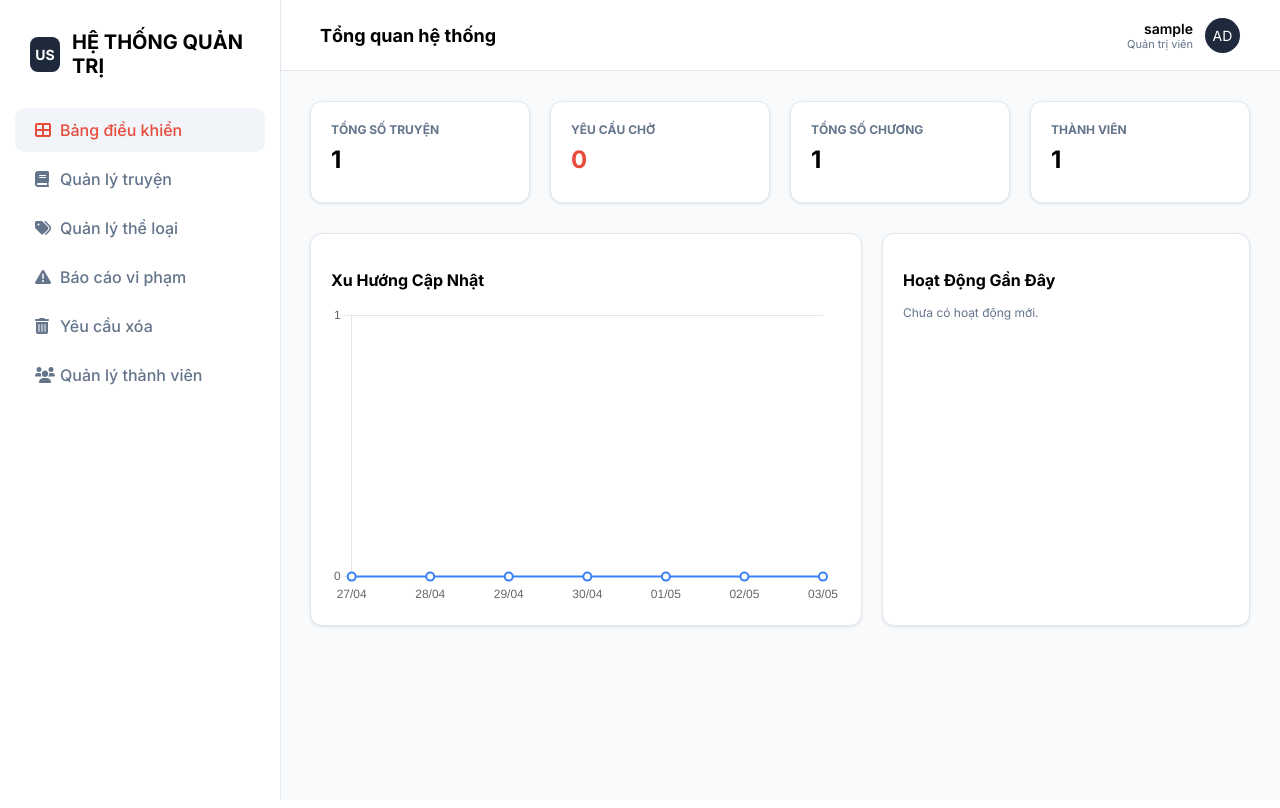
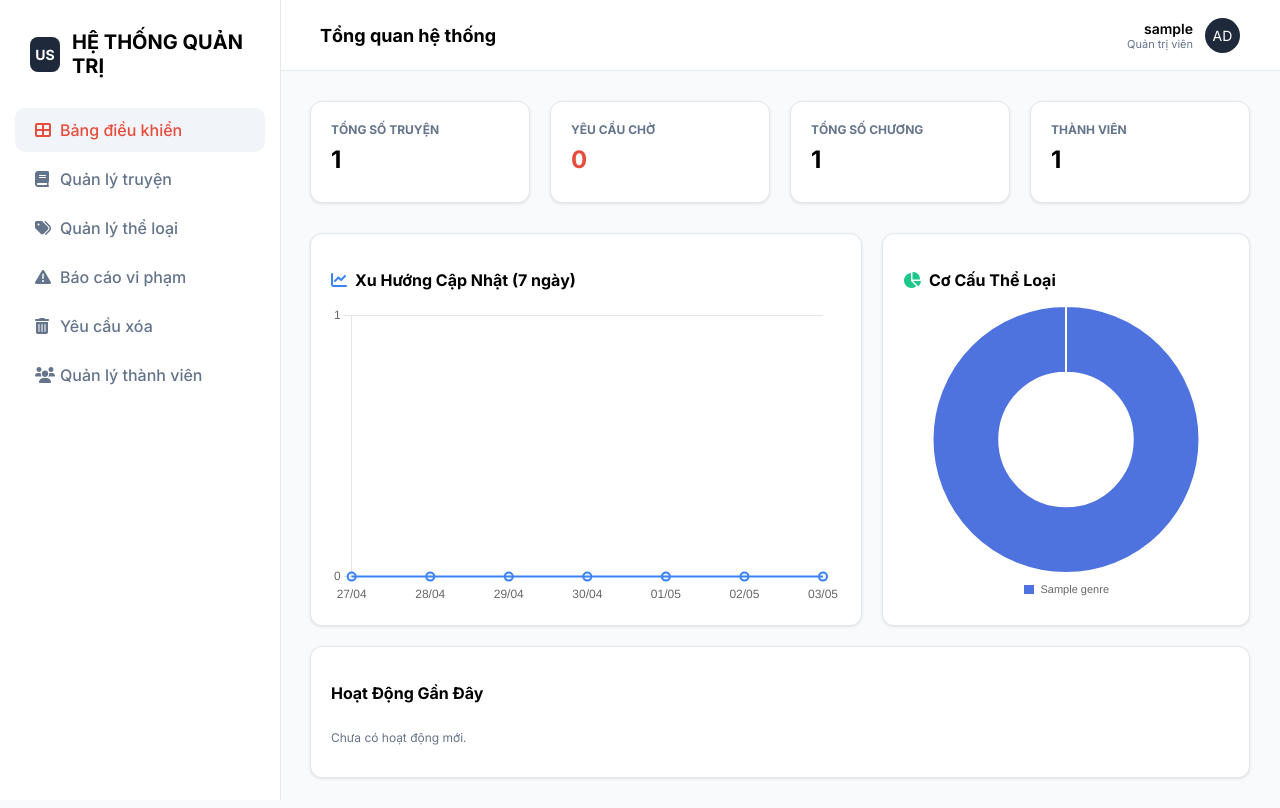
Before and after one commit to SuigintouS5/web-doc-truyen, a Django app: page /admin-tong/ in a window 1280 px wide. Run offline with Django 5.2, Linux system fonts and the light colour scheme; a user stored in the database is signed in; tables that the repository leaves empty hold one stand-in row (values such as "Sample post"); data that the repository does not hold is empty; parts of the project's set-up code (start-up, migrations or seed data) failed here and were passed over.

Commit message:
chart.js

```diff
--- a/Django1/admin_all/views.py
+++ b/Django1/admin_all/views.py
@@ -23,17 +23,20 @@ def superuser_required(view_func):
 def dashboard(request):
     """Trang chủ Admin với biểu đồ và thống kê"""
     # --- 1. Thống kê tổng quan ---
+    # Đếm tổng số lượng dựa trên các Model đã định nghĩa
     tong_so_truyen = Truyen.objects.count()
     tong_so_chuong = Chuong.objects.count()
     tong_so_user = User.objects.count()
 
-    # Đếm số yêu cầu xóa và báo cáo chưa xử lý
+    # Đếm số yêu cầu xóa từ Notification và báo cáo chưa xử lý từ Report
     so_yeu_cau_cho = Notification.objects.filter(loai='delete_request').count()
     so_bao_cao_cho = Report.objects.filter(trang_thai='pending').count()
 
-    # --- 2. Dữ liệu Biểu đồ (7 ngày qua) ---
+    # --- 2. Dữ liệu Biểu đồ 1: Số chương đăng (7 ngày qua) ---
     today = timezone.now().date()
     seven_days_ago = today - timedelta(days=6)
+
+    # Thống kê số chương theo từng ngày
     stats = Chuong.objects.filter(ngay_dang__date__gte=seven_days_ago) \
         .annotate(day=TruncDay('ngay_dang')) \
         .values('day') \
@@ -45,10 +48,21 @@ def dashboard(request):
     for i in range(7):
         current_day = seven_days_ago + timedelta(days=i)
         labels.append(current_day.strftime('%d/%m'))
+        # Lấy số lượng chương của ngày hiện tại, nếu không có thì mặc định là 0
         count = next((entry['count'] for entry in stats if entry['day'].date() == current_day), 0)
         data_points.append(count)
 
-    # --- 3. Hoạt động gần đây ---
+    # --- 3. Dữ liệu Biểu đồ 2: Thống kê Truyện theo Thể loại ---
+    # SỬA LỖI: Sử dụng 'truyens' thay vì 'truyen' theo related_name trong Model
+    stats_the_loai = Genre.objects.annotate(
+        num_truyen=Count('truyens')
+    ).order_by('-num_truyen')[:7]
+
+    genre_labels = [g.name for g in stats_the_loai]
+    genre_data = [g.num_truyen for g in stats_the_loai]
+
+    # --- 4. Hoạt động gần đây ---
+    # Lấy 6 thông báo mới nhất kèm dữ liệu liên quan để tối ưu truy vấn
     recent_actions = Notification.objects.select_related('user_from', 'truyen').all().order_by('-ngay_tao')[:6]
 
     context = {
@@ -57,8 +71,11 @@ def dashboard(request):
         'tong_so_user': tong_so_user,
         'so_yeu_cau_cho': so_yeu_cau_cho,
         'so_bao_cao_cho': so_bao_cao_cho,
+        # Chuyển đổi dữ liệu sang định dạng JSON để Chart.js có thể đọc được
         'chart_labels': json.dumps(labels),
         'chart_data': json.dumps(data_points),
+        'genre_labels': json.dumps(genre_labels),
+        'genre_data': json.dumps(genre_data),
         'recent_actions': recent_actions,
     }
     return render(request, 'admin_all/base_admin.html', context)
--- a/Django1/doctruyen/templates/admin_all/base_admin.html
+++ b/Django1/doctruyen/templates/admin_all/base_admin.html
@@ -125,14 +125,26 @@
             </div>
 
             <div class="dashboard-grid">
+    <!-- Biểu đồ 1: Xu hướng (Dòng) -->
     <div class="card">
-                    <h3 style="font-size: 16px; margin-bottom: 15px;">Xu Hướng Cập Nhật</h3>
+        <h3 style="font-size: 16px; margin-bottom: 15px;">
+            <i class="fas fa-chart-line" style="margin-right: 8px; color: #3b82f6;"></i>Xu Hướng Cập Nhật (7 ngày)
+        </h3>
         <div style="height: 300px;"><canvas id="readershipChart"></canvas></div>
     </div>
 
+    <!-- Biểu đồ 2: Thể loại (Tròn) - MỚI THÊM -->
     <div class="card">
+        <h3 style="font-size: 16px; margin-bottom: 15px;">
+            <i class="fas fa-chart-pie" style="margin-right: 8px; color: #1cc88a;"></i>Cơ Cấu Thể Loại
+        </h3>
+        <div style="height: 300px;"><canvas id="genreChart"></canvas></div>
+    </div>
+
+    <!-- Danh sách hoạt động (Để ở hàng dưới) -->
+    <div class="card" style="grid-column: span 2;">
         <h3 style="font-size: 16px; margin-bottom: 15px;">Hoạt Động Gần Đây</h3>
-                    <div class="action-list">
+        <div class="action-list" style="display: grid; grid-template-columns: repeat(auto-fit, minmax(300px, 1fr)); gap: 15px;">
             {% for action in recent_actions %}
             <div class="action-item">
                 <div class="action-point"></div>
@@ -155,16 +167,19 @@
     </div>
 </div>
 
+           <!-- Chứa dữ liệu sạch từ Django chuyển sang JSON -->
 <script id="chart-data" type="application/json">
     {
         "labels": {{ chart_labels|safe|default:"[]" }},
-                    "data": {{ chart_data|safe|default:"[]" }}
+        "data": {{ chart_data|safe|default:"[]" }},
+        "genreLabels": {{ genre_labels|safe|default:"[]" }},
+        "genreData": {{ genre_data|safe|default:"[]" }}
     }
 </script>
 
 <script>
     document.addEventListener('DOMContentLoaded', function() {
-                    // Tự động ẩn thông báo sau 5 giây
+        // 1. Xử lý ẩn thông báo
         setTimeout(function() {
             const msgContainer = document.querySelector('.messages-container');
             if (msgContainer) {
@@ -174,14 +189,14 @@
             }
         }, 5000);
 
-                    const canvas = document.getElementById('readershipChart');
+        // 2. Khởi tạo dữ liệu
         const dataContainer = document.getElementById('chart-data');
-                    if (!canvas || !dataContainer) return;
+        if (!dataContainer) return;
+        const jsonData = JSON.parse(dataContainer.textContent);
 
-                    const ctx = canvas.getContext('2d');
-                    try {
-                        const jsonData = JSON.parse(dataContainer.textContent);
-                        new Chart(ctx, {
+        // --- BIỂU ĐỒ 1: LINE CHART (Số chương) ---
+const ctxLine = document.getElementById('readershipChart').getContext('2d');
+new Chart(ctxLine, {
     type: 'line',
     data: {
         labels: jsonData.labels,
@@ -193,23 +208,52 @@
             fill: true,
             tension: 0.4,
             borderWidth: 2,
-                                    pointRadius: 4,
-                                    pointBackgroundColor: '#fff'
+            pointRadius: 4
         }]
     },
     options: {
         responsive: true,
         maintainAspectRatio: false,
-                                plugins: { legend: { display: false } },
-                                scales: {
-                                    y: { beginAtZero: true, ticks: { stepSize: 1 } },
-                                    x: { grid: { display: false } }
+        plugins: {
+            legend: { display: false }
+        }, // Kết thúc plugins ở đây
+        scales: { // Scales nằm ngang hàng với plugins
+            y: {
+                beginAtZero: true,
+                ticks: {
+                    stepSize: 1,
+                    precision: 0
+                }
+            },
+            x: {
+                grid: {
+                    display: false
+                }
+            }
         }
     }
 });
-                    } catch (e) {
-                        console.error("Lỗi parse dữ liệu biểu đồ:", e);
+
+        // --- BIỂU ĐỒ 2: DOUGHNUT CHART (Thể loại) ---
+        const ctxPie = document.getElementById('genreChart').getContext('2d');
+        new Chart(ctxPie, {
+            type: 'doughnut',
+            data: {
+                labels: jsonData.genreLabels,
+                datasets: [{
+                    data: jsonData.genreData,
+                    backgroundColor: ['#4e73df', '#1cc88a', '#36b9cc', '#f6c23e', '#e74a3b', '#858796', '#5a5c69'],
+                    hoverOffset: 4
+                }]
+            },
+            options: {
+                responsive: true,
+                maintainAspectRatio: false,
+                plugins: {
+                    legend: { position: 'bottom', labels: { boxWidth: 12, font: { size: 11 } } }
                 }
+            }
+        });
     });
 </script>
             {% endblock %}
--- a/Django1/doctruyen/views.py
+++ b/Django1/doctruyen/views.py
@@ -123,16 +123,12 @@ def chuong_detail(request, truyen_slug, chuong_slug):
     v_stat.count = F('count') + 1
     v_stat.save()
 
-    # 2. Cộng dồn vào view tổng của truyện
     truyen.view_tong = F('view_tong') + 1
     truyen.save(update_fields=['view_tong'])
-    # ----------------------------
 
-    # --- PHẦN THÊM MỚI: Kiểm tra bookmark ngay tại đây ---
     is_bookmarked = False
     if request.user.is_authenticated:
         is_bookmarked = Bookmark.objects.filter(user=request.user, chuong=chuong).exists()
-    # ---------------------------------------------------
 
     if request.user.is_authenticated:
         LichSuDoc.objects.update_or_create(
@@ -143,7 +139,6 @@ def chuong_detail(request, truyen_slug, chuong_slug):
 
     volumes_list = truyen.volumes.all().prefetch_related('chuongs')
 
-    # Tìm chương TRƯỚC và SAU (Giữ nguyên logic xịn của bạn)
     prev_chuong = Chuong.objects.filter(
         volume__truyen=truyen
     ).filter(
```
Also changed, not shown: Django1/media/truyen/811Ll1MUULL_Awemgxs._SY522_.jpg (added), Django1/media/truyen/Handxhand.png (added), Django1/media/truyen/haddd.jpg (added), Django1/media/truyen/hand.png (added). Lines whose indentation alone changed are shown as unchanged.
